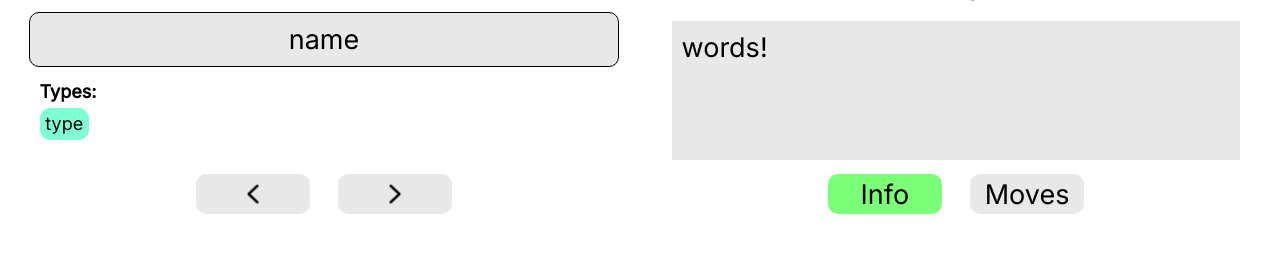
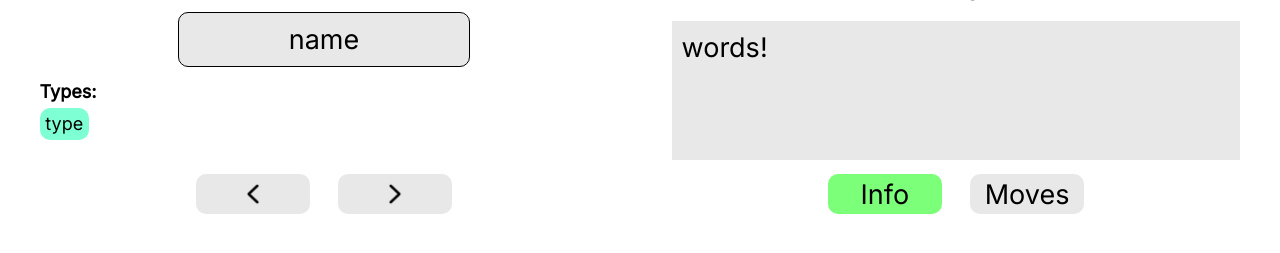
Before and after one commit to siri-star/bog-bootcamp-mid-semester, a website: page index.html in a window 1280 px wide. Shown: the part 125-378 px from the top of the page. Drawn offline with Linux system fonts and the light colour scheme; no server answers.

Commit message:
minor formatting change: name block width now equal to image width

```diff
--- a/style.css
+++ b/style.css
@@ -103,6 +103,6 @@ p {
     border: 1px solid black;
     border-radius: 10px;
     margin: 2.5% 0 0 0;
-    width: 100%;
+    width: 47.5%;
     text-align: center;
 }
```
